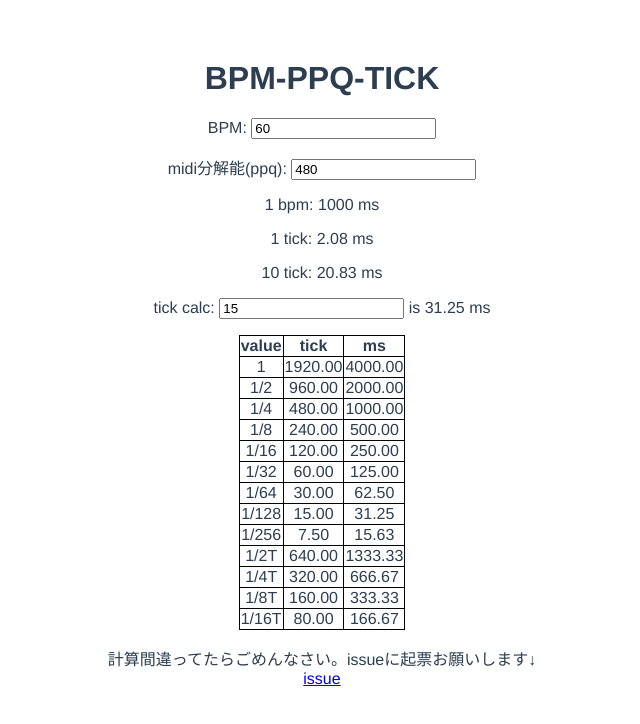
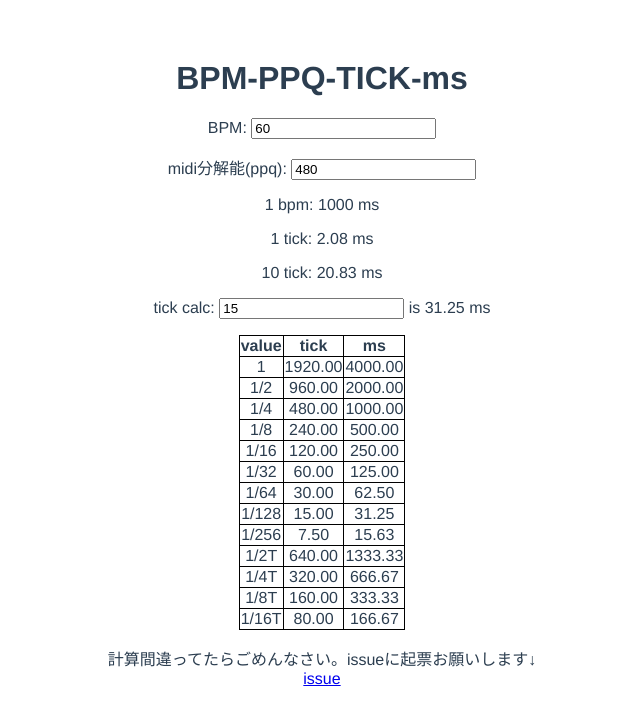
Before and after one commit to modeverv/bpm_ppq_tick, a Vue app: page / in a window 1280 px wide. Shown: the top 724 px of the page, without its empty margins (318-958 px from the left). Built offline with nearby package versions, Linux system fonts and the light colour scheme.

Commit message:
2023-03-13 02:43:41

```diff
--- a/src/App.vue
+++ b/src/App.vue
@@ -1,6 +1,6 @@
 <template>
   <div>
-    <h1>BPM-PPQ-TICK</h1>
+    <h1>BPM-PPQ-TICK-ms</h1>
     <div>
       <p>BPM: <input v-model="bpm" type="number"></p>
       <p>midi分解能(ppq): <input v-model="ppq" type="number"></p>
```
